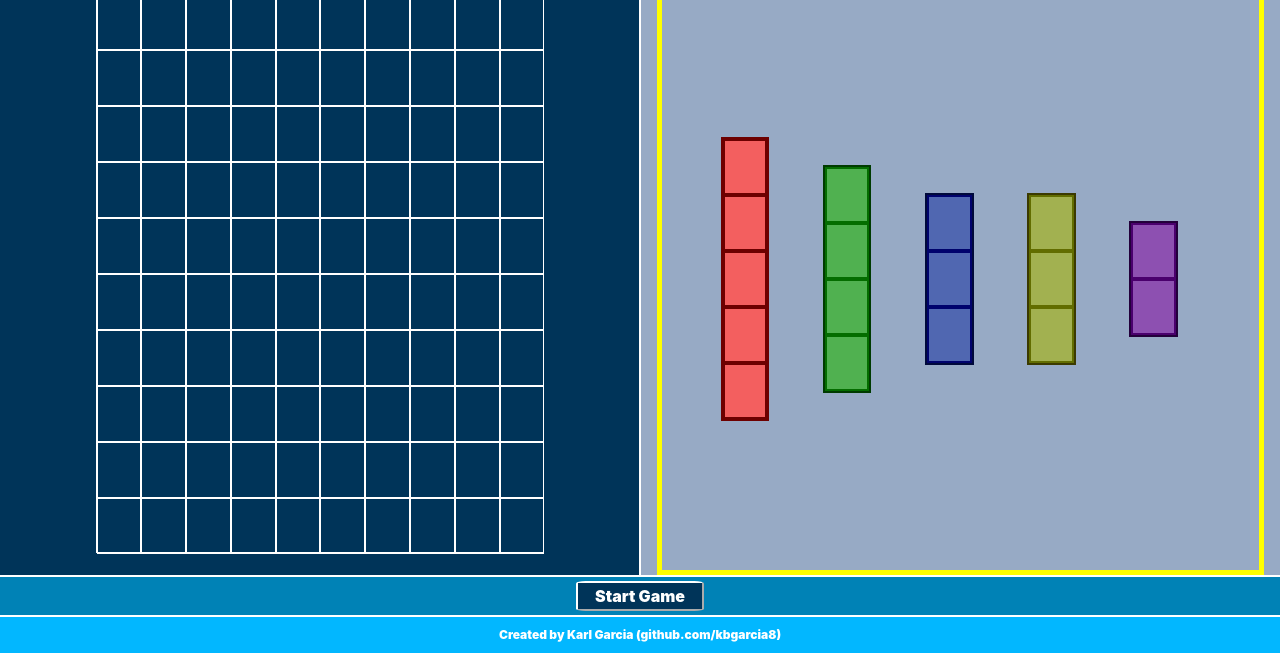
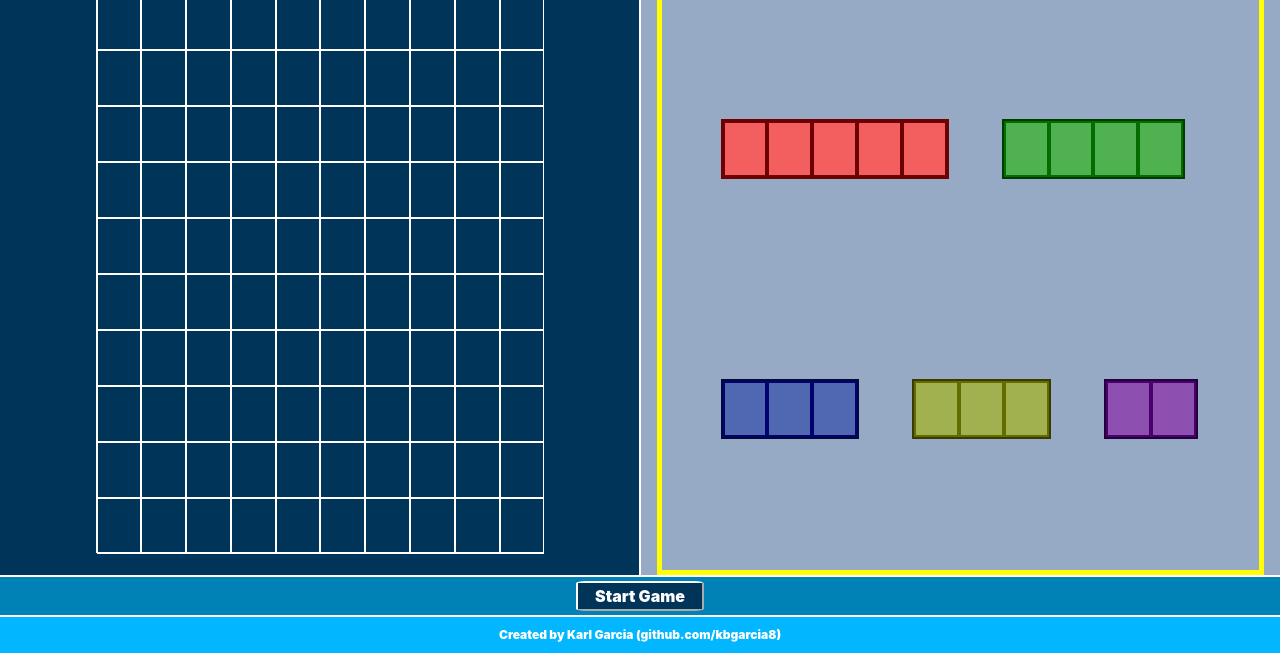
Before and after one commit to kbgarcia8/battleship, a website built with webpack: page src/index.html in a window 1280 px wide. Shown: the part 147-800 px from the top of the page. Built offline with nearby package versions, Linux system fonts and the light colour scheme.

Commit message:
finish DOMGameboard and DOMAddShips method

```diff
--- a/src/factories/DOM.js
+++ b/src/factories/DOM.js
@@ -4,6 +4,7 @@ import {Player} from "../factories/Player.js";
 
 const player1 = new Player("player")
 const playerSpace = document.querySelector(".player-board")
+const playerAddShipSpace = document.querySelector(".ships-container")
 //console.log(player1.gameboard.gameboardArray)
 
 class DOM {
@@ -23,15 +24,29 @@ class DOM {
             }
         }
     }
-    DOMAddShips(){
-
+    DOMAddShips(player, parent){
+        for(let i=0; i<player.gameboard.shipsArray.length;i++){
+            let currShipName = player.gameboard.shipsArray[i].name
+            const ship_container_node = document.createElement('DIV');
+            ship_container_node.setAttribute('class', `${currShipName}-container horizontal`);
+            ship_container_node.setAttribute('id', `${currShipName}`);
+            ship_container_node.setAttribute('draggable', 'true');
+            parent.appendChild(ship_container_node)
+            for(let j=0; j<player.gameboard.shipsArray[i].length;j++){
+                const ship_part_node = document.createElement('DIV');
+                ship_part_node.setAttribute('class', `${currShipName}`);
+                //ship_part_node.setAttribute('id', `${currShipName}`);
+                ship_container_node.appendChild(ship_part_node)
+            }
+        }
     }
 }
 
 const createDOM = new DOM()
 createDOM.DOMGameboard(player1,playerSpace)
-
+createDOM.DOMAddShips(player1,playerAddShipSpace)
 const tests = document.querySelectorAll(".player-cell")
 tests.forEach(test => {
-    console.log(test.getAttribute("data-in"))
+    //console.log(typeof(Number(test.getAttribute('data-x'))))
+    //if((test.getAttribute("data-x") == 0) && (test.getAttribute("data-y") == 0)) console.log(test)
 })
--- a/src/index.html
+++ b/src/index.html
@@ -124,35 +124,7 @@
     <p class="for-add-title">
       ⬅ Please add your ships to your board
     </p>
-    <div class="ships-container">
-      <div class="carrier-container" id="carrier" draggable="true">
-        <div class="carrier"></div>
-        <div class="carrier"></div>
-        <div class="carrier"></div>
-        <div class="carrier"></div>
-        <div class="carrier"></div>
-      </div>
-      <div class="battleship-container" id="battleship">
-        <div class="battleship"></div>
-        <div class="battleship"></div>
-        <div class="battleship"></div>
-        <div class="battleship"></div>
-      </div>
-      <div class="destroyer-container" id="destroyer">
-        <div class="destroyer"></div>
-        <div class="destroyer"></div>
-        <div class="destroyer"></div>
-      </div>
-      <div class="submarine-container" id="submarine">
-        <div class="submarine"></div>
-        <div class="submarine"></div>
-        <div class="submarine"></div>
-      </div>
-      <div class="patrol-boat-container" id="patrol-boat">
-        <div class="patrol-boat"></div>
-        <div class="patrol-boat"></div>
-      </div>
-    </div>
+    <div class="ships-container"></div>
   </div>
   <div class="button-space">
     <button class="start-game-btn">
```
